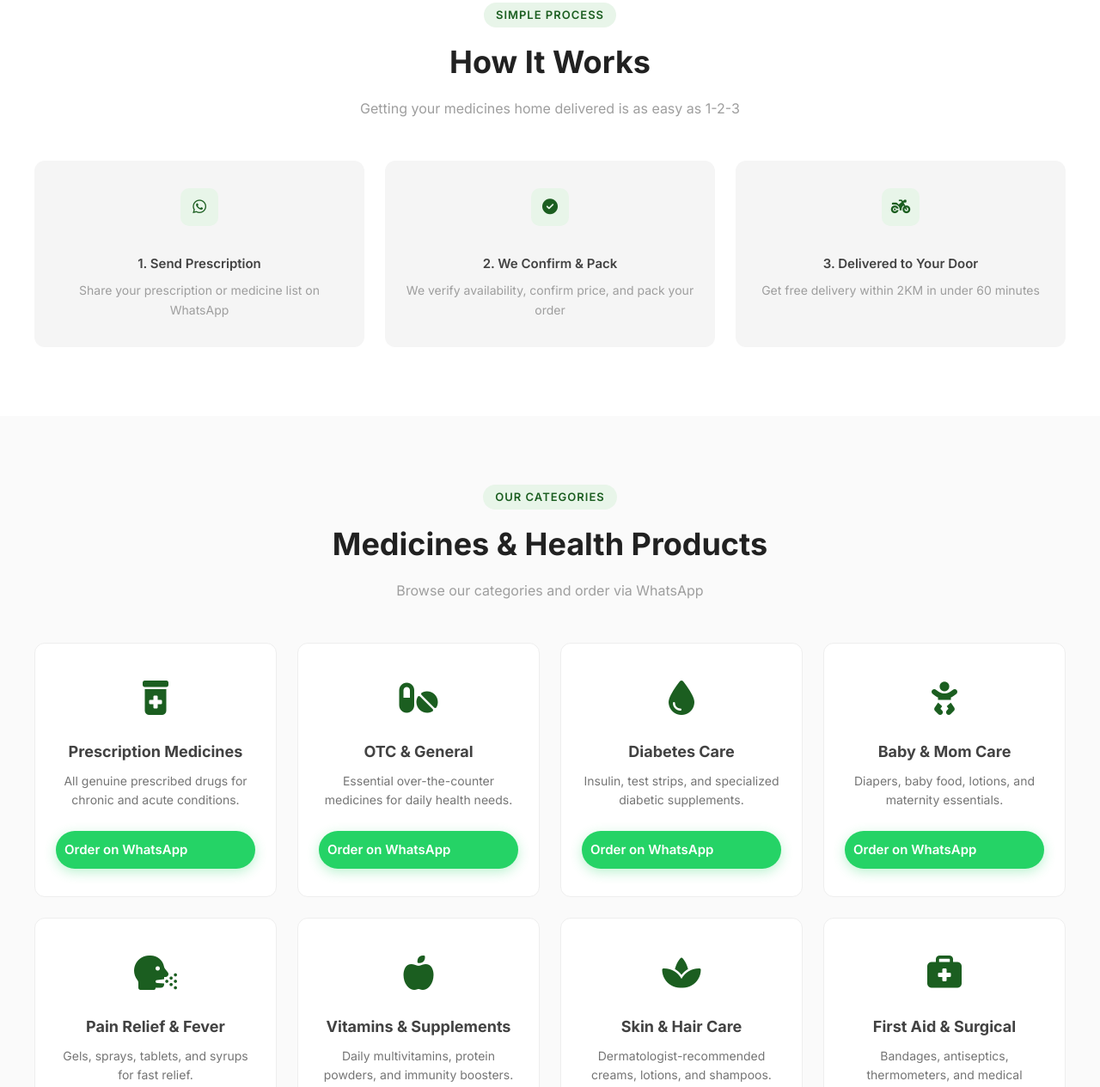
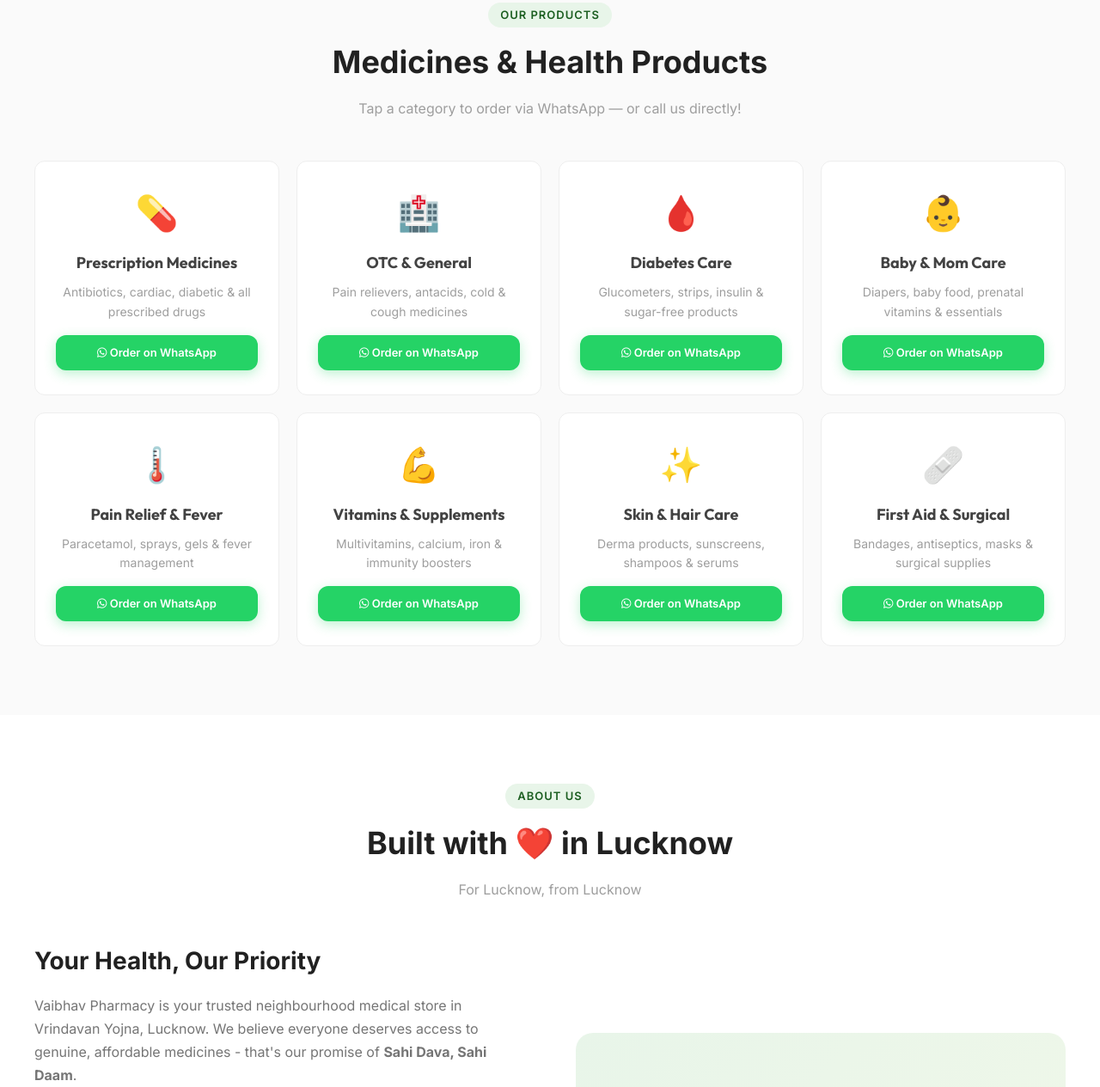
Before and after one commit to vaibhavpharmacyindia/vaibhavpharmacy.in, a plain HTML site: page website/index.html in a window 1280 px wide. Shown: the part 1074-2339 px from the top of the page at 86% size. Drawn offline with Linux system fonts and the light colour scheme.

Commit message:
fix: replace broken products section, update stat badge, fix maps links

```diff
--- a/website/index.html
+++ b/website/index.html
@@ -1496,9 +1496,9 @@
                             <div class="label">Medicines</div>
                         </div>
                         <div class="hero-stat">
-                            <div class="icon"><i class="fas fa-heart"></i></div>
-                            <div class="value">Trusted</div>
-                            <div class="label">Since Day 1</div>
+                            <div class="icon"><i class="fas fa-users"></i></div>
+                            <div class="value">500+</div>
+                            <div class="label">Families Served</div>
                         </div>
                     </div>
                 </div>
@@ -1540,177 +1540,129 @@
         </div>
     </div>
 
-    <!-- HOW IT WORKS SECTION -->
-    <section class="section page-section" id="how-it-works" style="background: var(--white);">
-        <div class="section-container">
-            <div class="section-header">
-                <span class="section-label">Simple Process</span>
-                <h2>How It Works</h2>
-                <p>Getting your medicines home delivered is as easy as 1-2-3</p>
-            </div>
-
-            <div class="about-features" style="display: grid; grid-template-columns: repeat(3, 1fr); gap: 24px; text-align: center; margin-top: 40px;">
-                <div class="about-feature" style="flex-direction: column; align-items: center; justify-content: flex-start; padding: 32px 24px; background: var(--gray-100); border-radius: var(--radius);">
-                    <div class="about-feature-icon" style="margin-bottom: 16px;"><i class="fab fa-whatsapp"></i></div>
-                    <div>
-                        <h4 style="margin-bottom: 8px;">1. Send Prescription</h4>
-                        <p style="font-size: 14px; margin: 0;">Share your prescription or medicine list on WhatsApp</p>
-                    </div>
-                </div>
-
-                <div class="about-feature" style="flex-direction: column; align-items: center; justify-content: flex-start; padding: 32px 24px; background: var(--gray-100); border-radius: var(--radius);">
-                    <div class="about-feature-icon" style="margin-bottom: 16px;"><i class="fas fa-check-circle"></i></div>
-                    <div>
-                        <h4 style="margin-bottom: 8px;">2. We Confirm & Pack</h4>
-                        <p style="font-size: 14px; margin: 0;">We verify availability, confirm price, and pack your order</p>
-                    </div>
-                </div>
-
-                <div class="about-feature" style="flex-direction: column; align-items: center; justify-content: flex-start; padding: 32px 24px; background: var(--gray-100); border-radius: var(--radius);">
-                    <div class="about-feature-icon" style="margin-bottom: 16px;"><i class="fas fa-motorcycle"></i></div>
-                    <div>
-                        <h4 style="margin-bottom: 8px;">3. Delivered to Your Door</h4>
-                        <p style="font-size: 14px; margin: 0;">Get free delivery within 2KM in under 60 minutes</p>
-                    </div>
-                </div>
-            </div>
-        </div>
-    </section>
-
     <!-- PRODUCTS SECTION -->
     <section class="section page-section" id="products">
         <div class="section-container">
             <div class="section-header">
-                <span class="section-label">Our Categories</span>
+                <span class="section-label">Our Products</span>
                 <h2>Medicines & Health Products</h2>
-                <p>Browse our categories and order via WhatsApp</p>
+                <p>Tap a category to order via WhatsApp — or call us directly!</p>
             </div>
-
-            <div style="display: grid; grid-template-columns: repeat(auto-fill, minmax(280px, 1fr)); gap: 24px; margin-top: 40px;">
-                <!-- Category 1 -->
-                <div class="product-card" style="text-align: center; padding: 32px 24px;">
-                    <div style="font-size: 40px; color: var(--primary); margin-bottom: 16px;"><i class="fas fa-prescription-bottle-alt"></i></div>
-                    <h3 style="font-size: 18px; margin-bottom: 8px;">Prescription Medicines</h3>
-                    <p style="font-size: 14px; color: var(--gray-600); margin-bottom: 24px;">All genuine prescribed drugs for chronic and acute conditions.</p>
-                    <a href="https://wa.me/917897526668?text=Hi!%20I%20need%20medicines%20from%20Prescription%20Medicines." class="btn btn-whatsapp" style="width: 100%; border-radius: 50px; padding: 10px;" target="_blank">Order on WhatsApp</a>
-                </div>
-
-                <!-- Category 2 -->
-                <div class="product-card" style="text-align: center; padding: 32px 24px;">
-                    <div style="font-size: 40px; color: var(--primary); margin-bottom: 16px;"><i class="fas fa-pills"></i></div>
-                    <h3 style="font-size: 18px; margin-bottom: 8px;">OTC & General</h3>
-                    <p style="font-size: 14px; color: var(--gray-600); margin-bottom: 24px;">Essential over-the-counter medicines for daily health needs.</p>
-                    <a href="https://wa.me/917897526668?text=Hi!%20I%20need%20medicines%20from%20OTC%20&%20General." class="btn btn-whatsapp" style="width: 100%; border-radius: 50px; padding: 10px;" target="_blank">Order on WhatsApp</a>
-                </div>
-
-                <!-- Category 3 -->
-                <div class="product-card" style="text-align: center; padding: 32px 24px;">
-                    <div style="font-size: 40px; color: var(--primary); margin-bottom: 16px;"><i class="fas fa-tint"></i></div>
-                    <h3 style="font-size: 18px; margin-bottom: 8px;">Diabetes Care</h3>
-                    <p style="font-size: 14px; color: var(--gray-600); margin-bottom: 24px;">Insulin, test strips, and specialized diabetic supplements.</p>
-                    <a href="https://wa.me/917897526668?text=Hi!%20I%20need%20medicines%20from%20Diabetes%20Care." class="btn btn-whatsapp" style="width: 100%; border-radius: 50px; padding: 10px;" target="_blank">Order on WhatsApp</a>
-                </div>
-
-                <!-- Category 4 -->
-                <div class="product-card" style="text-align: center; padding: 32px 24px;">
-                    <div style="font-size: 40px; color: var(--primary); margin-bottom: 16px;"><i class="fas fa-baby"></i></div>
-                    <h3 style="font-size: 18px; margin-bottom: 8px;">Baby & Mom Care</h3>
-                    <p style="font-size: 14px; color: var(--gray-600); margin-bottom: 24px;">Diapers, baby food, lotions, and maternity essentials.</p>
-                    <a href="https://wa.me/917897526668?text=Hi!%20I%20need%20medicines%20from%20Baby%20&%20Mom%20Care." class="btn btn-whatsapp" style="width: 100%; border-radius: 50px; padding: 10px;" target="_blank">Order on WhatsApp</a>
-                </div>
-
-                <!-- Category 5 -->
-                <div class="product-card" style="text-align: center; padding: 32px 24px;">
-                    <div style="font-size: 40px; color: var(--primary); margin-bottom: 16px;"><i class="fas fa-head-side-cough"></i></div>
-                    <h3 style="font-size: 18px; margin-bottom: 8px;">Pain Relief & Fever</h3>
-                    <p style="font-size: 14px; color: var(--gray-600); margin-bottom: 24px;">Gels, sprays, tablets, and syrups for fast relief.</p>
-                    <a href="https://wa.me/917897526668?text=Hi!%20I%20need%20medicines%20from%20Pain%20Relief%20&%20Fever." class="btn btn-whatsapp" style="width: 100%; border-radius: 50px; padding: 10px;" target="_blank">Order on WhatsApp</a>
-                </div>
-
-                <!-- Category 6 -->
-                <div class="product-card" style="text-align: center; padding: 32px 24px;">
-                    <div style="font-size: 40px; color: var(--primary); margin-bottom: 16px;"><i class="fas fa-apple-alt"></i></div>
-                    <h3 style="font-size: 18px; margin-bottom: 8px;">Vitamins & Supplements</h3>
-                    <p style="font-size: 14px; color: var(--gray-600); margin-bottom: 24px;">Daily multivitamins, protein powders, and immunity boosters.</p>
-                    <a href="https://wa.me/917897526668?text=Hi!%20I%20need%20medicines%20from%20Vitamins%20&%20Supplements." class="btn btn-whatsapp" style="width: 100%; border-radius: 50px; padding: 10px;" target="_blank">Order on WhatsApp</a>
-                </div>
-
-                <!-- Category 7 -->
-                <div class="product-card" style="text-align: center; padding: 32px 24px;">
-                    <div style="font-size: 40px; color: var(--primary); margin-bottom: 16px;"><i class="fas fa-spa"></i></div>
-                    <h3 style="font-size: 18px; margin-bottom: 8px;">Skin & Hair Care</h3>
-                    <p style="font-size: 14px; color: var(--gray-600); margin-bottom: 24px;">Dermatologist-recommended creams, lotions, and shampoos.</p>
-                    <a href="https://wa.me/917897526668?text=Hi!%20I%20need%20medicines%20from%20Skin%20&%20Hair%20Care." class="btn btn-whatsapp" style="width: 100%; border-radius: 50px; padding: 10px;" target="_blank">Order on WhatsApp</a>
-                </div>
-
-                <!-- Category 8 -->
-                <div class="product-card" style="text-align: center; padding: 32px 24px;">
-                    <div style="font-size: 40px; color: var(--primary); margin-bottom: 16px;"><i class="fas fa-briefcase-medical"></i></div>
-                    <h3 style="font-size: 18px; margin-bottom: 8px;">First Aid & Surgical</h3>
-                    <p style="font-size: 14px; color: var(--gray-600); margin-bottom: 24px;">Bandages, antiseptics, thermometers, and medical devices.</p>
-                    <a href="https://wa.me/917897526668?text=Hi!%20I%20need%20medicines%20from%20First%20Aid%20&%20Surgical." class="btn btn-whatsapp" style="width: 100%; border-radius: 50px; padding: 10px;" target="_blank">Order on WhatsApp</a>
-                </div>
-            </div>
-        </div>
-    </section>
-
-    <!-- TESTIMONIALS SECTION -->
-    <section class="section page-section" id="testimonials" style="background: var(--primary-bg);">
-        <div class="section-container">
-            <div class="section-header">
-                <span class="section-label">Customer Reviews</span>
-                <h2>What Lucknow Says About Us</h2>
-                <p>Trusted by 500+ families in Vrindavan Yojna and nearby areas</p>
-            </div>
-
-            <div style="display: grid; grid-template-columns: repeat(auto-fill, minmax(300px, 1fr)); gap: 24px; margin-top: 40px;">
-                <div class="product-card" style="background: var(--white); padding: 32px 24px; position: relative;">
-                    <i class="fas fa-quote-left" style="position: absolute; top: 24px; right: 24px; font-size: 32px; color: rgba(76, 175, 80, 0.1);"></i>
-                    <div style="color: #FFB300; margin-bottom: 16px; font-size: 14px;">
-                        <i class="fas fa-star"></i><i class="fas fa-star"></i><i class="fas fa-star"></i><i class="fas fa-star"></i><i class="fas fa-star"></i>
-                    </div>
-                    <p style="font-size: 15px; color: var(--gray-700); font-style: italic; margin-bottom: 24px;">"Dawa 30 min mein ghar pe aa gayi. Very reliable!"</p>
-                    <div>
-                        <h4 style="font-size: 16px; margin: 0;">Priya S.</h4>
-                        <span style="font-size: 12px; color: var(--gray-500);">Vrindavan Yojna</span>
-                    </div>
-                </div>
-
-                <div class="product-card" style="background: var(--white); padding: 32px 24px; position: relative;">
-                    <i class="fas fa-quote-left" style="position: absolute; top: 24px; right: 24px; font-size: 32px; color: rgba(76, 175, 80, 0.1);"></i>
-                    <div style="color: #FFB300; margin-bottom: 16px; font-size: 14px;">
-                        <i class="fas fa-star"></i><i class="fas fa-star"></i><i class="fas fa-star"></i><i class="fas fa-star"></i><i class="fas fa-star"></i>
-                    </div>
-                    <p style="font-size: 15px; color: var(--gray-700); font-style: italic; margin-bottom: 24px;">"Best prices in the area and genuine medicines always."</p>
-                    <div>
-                        <h4 style="font-size: 16px; margin: 0;">Rakesh K.</h4>
-                        <span style="font-size: 12px; color: var(--gray-500);">Sector 11</span>
-                    </div>
-                </div>
-
-                <div class="product-card" style="background: var(--white); padding: 32px 24px; position: relative;">
-                    <i class="fas fa-quote-left" style="position: absolute; top: 24px; right: 24px; font-size: 32px; color: rgba(76, 175, 80, 0.1);"></i>
-                    <div style="color: #FFB300; margin-bottom: 16px; font-size: 14px;">
-                        <i class="fas fa-star"></i><i class="fas fa-star"></i><i class="fas fa-star"></i><i class="fas fa-star"></i><i class="fas fa-star"></i>
-                    </div>
-                    <p style="font-size: 15px; color: var(--gray-700); font-style: italic; margin-bottom: 24px;">"WhatsApp ordering is so convenient. No need to step out!"</p>
-                    <div>
-                        <h4 style="font-size: 16px; margin: 0;">Neha G.</h4>
-                        <span style="font-size: 12px; color: var(--gray-500);">Vrindavan Yojna</span>
-                    </div>
-                </div>
-
-                <div class="product-card" style="background: var(--white); padding: 32px 24px; position: relative;">
-                    <i class="fas fa-quote-left" style="position: absolute; top: 24px; right: 24px; font-size: 32px; color: rgba(76, 175, 80, 0.1);"></i>
-                    <div style="color: #FFB300; margin-bottom: 16px; font-size: 14px;">
-                        <i class="fas fa-star"></i><i class="fas fa-star"></i><i class="fas fa-star"></i><i class="fas fa-star"></i><i class="fas fa-star"></i>
-                    </div>
-                    <p style="font-size: 15px; color: var(--gray-700); font-style: italic; margin-bottom: 24px;">"Friendly staff and they always have what I need in stock."</p>
-                    <div>
-                        <h4 style="font-size: 16px; margin: 0;">Amit P.</h4>
-                        <span style="font-size: 12px; color: var(--gray-500);">Sector 8</span>
-                    </div>
-                </div>
+            <div class="products-grid"
+                style="display: grid; grid-template-columns: repeat(auto-fill, minmax(250px, 1fr)); gap: 20px;">
+
+                <div class="product-card"
+                    style="background: var(--white); border-radius: var(--radius); padding: 28px 24px; border: 1px solid var(--gray-200); text-align: center; transition: all 0.3s ease;">
+                    <div style="font-size: 40px; margin-bottom: 12px;">💊</div>
+                    <h3
+                        style="font-family: 'Outfit', sans-serif; font-size: 18px; font-weight: 700; color: var(--gray-800); margin-bottom: 8px;">
+                        Prescription Medicines</h3>
+                    <p style="font-size: 14px; color: var(--gray-500); margin-bottom: 16px;">Antibiotics, cardiac,
+                        diabetic & all prescribed drugs</p>
+                    <a href="https://wa.me/917897526668?text=Hi!%20I%20need%20medicines%20from%20Prescription%20Medicines%20category."
+                        target="_blank" class="btn btn-whatsapp"
+                        style="display: inline-block; font-size: 13px; padding: 10px 20px;"><i
+                            class="fab fa-whatsapp"></i> Order on WhatsApp</a>
+                </div>
+
+                <div class="product-card"
+                    style="background: var(--white); border-radius: var(--radius); padding: 28px 24px; border: 1px solid var(--gray-200); text-align: center; transition: all 0.3s ease;">
+                    <div style="font-size: 40px; margin-bottom: 12px;">🏥</div>
+                    <h3
+                        style="font-family: 'Outfit', sans-serif; font-size: 18px; font-weight: 700; color: var(--gray-800); margin-bottom: 8px;">
+                        OTC & General</h3>
+                    <p style="font-size: 14px; color: var(--gray-500); margin-bottom: 16px;">Pain relievers, antacids,
+                        cold & cough medicines</p>
+                    <a href="https://wa.me/917897526668?text=Hi!%20I%20need%20medicines%20from%20OTC%20%26%20General%20category."
+                        target="_blank" class="btn btn-whatsapp"
+                        style="display: inline-block; font-size: 13px; padding: 10px 20px;"><i
+                            class="fab fa-whatsapp"></i> Order on WhatsApp</a>
+                </div>
+
+                <div class="product-card"
+                    style="background: var(--white); border-radius: var(--radius); padding: 28px 24px; border: 1px solid var(--gray-200); text-align: center; transition: all 0.3s ease;">
+                    <div style="font-size: 40px; margin-bottom: 12px;">🩸</div>
+                    <h3
+                        style="font-family: 'Outfit', sans-serif; font-size: 18px; font-weight: 700; color: var(--gray-800); margin-bottom: 8px;">
+                        Diabetes Care</h3>
+                    <p style="font-size: 14px; color: var(--gray-500); margin-bottom: 16px;">Glucometers, strips,
+                        insulin & sugar-free products</p>
+                    <a href="https://wa.me/917897526668?text=Hi!%20I%20need%20products%20from%20Diabetes%20Care%20category."
+                        target="_blank" class="btn btn-whatsapp"
+                        style="display: inline-block; font-size: 13px; padding: 10px 20px;"><i
+                            class="fab fa-whatsapp"></i> Order on WhatsApp</a>
+                </div>
+
+                <div class="product-card"
+                    style="background: var(--white); border-radius: var(--radius); padding: 28px 24px; border: 1px solid var(--gray-200); text-align: center; transition: all 0.3s ease;">
+                    <div style="font-size: 40px; margin-bottom: 12px;">👶</div>
+                    <h3
+                        style="font-family: 'Outfit', sans-serif; font-size: 18px; font-weight: 700; color: var(--gray-800); margin-bottom: 8px;">
+                        Baby & Mom Care</h3>
+                    <p style="font-size: 14px; color: var(--gray-500); margin-bottom: 16px;">Diapers, baby food,
+                        prenatal vitamins & essentials</p>
+                    <a href="https://wa.me/917897526668?text=Hi!%20I%20need%20products%20from%20Baby%20%26%20Mom%20Care%20category."
+                        target="_blank" class="btn btn-whatsapp"
+                        style="display: inline-block; font-size: 13px; padding: 10px 20px;"><i
+                            class="fab fa-whatsapp"></i> Order on WhatsApp</a>
+                </div>
+
+                <div class="product-card"
+                    style="background: var(--white); border-radius: var(--radius); padding: 28px 24px; border: 1px solid var(--gray-200); text-align: center; transition: all 0.3s ease;">
+                    <div style="font-size: 40px; margin-bottom: 12px;">🌡️</div>
+                    <h3
+                        style="font-family: 'Outfit', sans-serif; font-size: 18px; font-weight: 700; color: var(--gray-800); margin-bottom: 8px;">
+                        Pain Relief & Fever</h3>
+                    <p style="font-size: 14px; color: var(--gray-500); margin-bottom: 16px;">Paracetamol, sprays, gels &
+                        fever management</p>
+                    <a href="https://wa.me/917897526668?text=Hi!%20I%20need%20products%20from%20Pain%20Relief%20%26%20Fever%20category."
+                        target="_blank" class="btn btn-whatsapp"
+                        style="display: inline-block; font-size: 13px; padding: 10px 20px;"><i
+                            class="fab fa-whatsapp"></i> Order on WhatsApp</a>
+                </div>
+
+                <div class="product-card"
+                    style="background: var(--white); border-radius: var(--radius); padding: 28px 24px; border: 1px solid var(--gray-200); text-align: center; transition: all 0.3s ease;">
+                    <div style="font-size: 40px; margin-bottom: 12px;">💪</div>
+                    <h3
+                        style="font-family: 'Outfit', sans-serif; font-size: 18px; font-weight: 700; color: var(--gray-800); margin-bottom: 8px;">
+                        Vitamins & Supplements</h3>
+                    <p style="font-size: 14px; color: var(--gray-500); margin-bottom: 16px;">Multivitamins, calcium,
+                        iron & immunity boosters</p>
+                    <a href="https://wa.me/917897526668?text=Hi!%20I%20need%20products%20from%20Vitamins%20%26%20Supplements%20category."
+                        target="_blank" class="btn btn-whatsapp"
+                        style="display: inline-block; font-size: 13px; padding: 10px 20px;"><i
+                            class="fab fa-whatsapp"></i> Order on WhatsApp</a>
+                </div>
+
+                <div class="product-card"
+                    style="background: var(--white); border-radius: var(--radius); padding: 28px 24px; border: 1px solid var(--gray-200); text-align: center; transition: all 0.3s ease;">
+                    <div style="font-size: 40px; margin-bottom: 12px;">✨</div>
+                    <h3
+                        style="font-family: 'Outfit', sans-serif; font-size: 18px; font-weight: 700; color: var(--gray-800); margin-bottom: 8px;">
+                        Skin & Hair Care</h3>
+                    <p style="font-size: 14px; color: var(--gray-500); margin-bottom: 16px;">Derma products, sunscreens,
+                        shampoos & serums</p>
+                    <a href="https://wa.me/917897526668?text=Hi!%20I%20need%20products%20from%20Skin%20%26%20Hair%20Care%20category."
+                        target="_blank" class="btn btn-whatsapp"
+                        style="display: inline-block; font-size: 13px; padding: 10px 20px;"><i
+                            class="fab fa-whatsapp"></i> Order on WhatsApp</a>
+                </div>
+
+                <div class="product-card"
+                    style="background: var(--white); border-radius: var(--radius); padding: 28px 24px; border: 1px solid var(--gray-200); text-align: center; transition: all 0.3s ease;">
+                    <div style="font-size: 40px; margin-bottom: 12px;">🩹</div>
+                    <h3
+                        style="font-family: 'Outfit', sans-serif; font-size: 18px; font-weight: 700; color: var(--gray-800); margin-bottom: 8px;">
+                        First Aid & Surgical</h3>
+                    <p style="font-size: 14px; color: var(--gray-500); margin-bottom: 16px;">Bandages, antiseptics,
+                        masks & surgical supplies</p>
+                    <a href="https://wa.me/917897526668?text=Hi!%20I%20need%20products%20from%20First%20Aid%20%26%20Surgical%20category."
+                        target="_blank" class="btn btn-whatsapp"
+                        style="display: inline-block; font-size: 13px; padding: 10px 20px;"><i
+                            class="fab fa-whatsapp"></i> Order on WhatsApp</a>
+                </div>
+
             </div>
         </div>
     </section>
@@ -1832,7 +1784,8 @@
                             <div class="contact-action">Call now →</div>
                         </div>
                     </a>
-                    <a href="https://share.google/n0NikLUKXulAIIDVl" class="contact-card" target="_blank">
+                    <a href="https://maps.google.com/?q=Vaibhav+Pharmacy,+Sector+11,+Vrindavan+Yojna,+Lucknow"
+                        class="contact-card" target="_blank">
                         <div class="contact-card-icon location"><i class="fas fa-map-marker-alt"></i></div>
                         <div>
                             <h4>Visit Us</h4>
@@ -1907,7 +1860,8 @@
                     <ul>
                         <li><a href="tel:+917897526668">+91 78975 26668</a></li>
                         <li><a href="https://wa.me/917897526668">+91 78975 26668</a></li>
-                        <li><a href="https://share.google/n0NikLUKXulAIIDVl" target="_blank">Get Directions</a></li>
+                        <li><a href="https://maps.google.com/?q=Vaibhav+Pharmacy,+Sector+11,+Vrindavan+Yojna,+Lucknow"
+                                target="_blank">Get Directions</a></li>
                         <li><a href="https://www.instagram.com/vaibhavpharmacy.in/"
                                 target="_blank">@vaibhavpharmacy.in</a>
                         </li>
```
